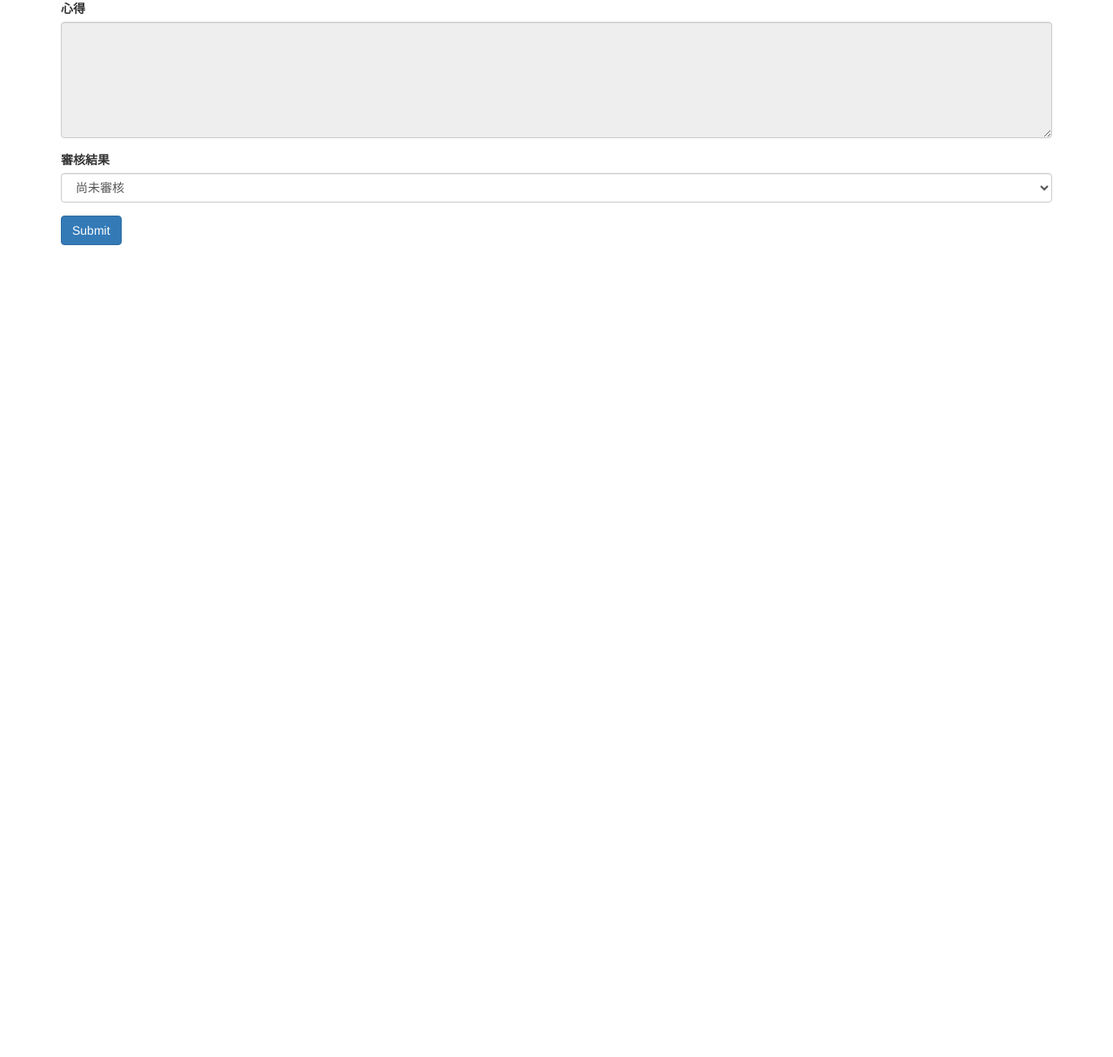
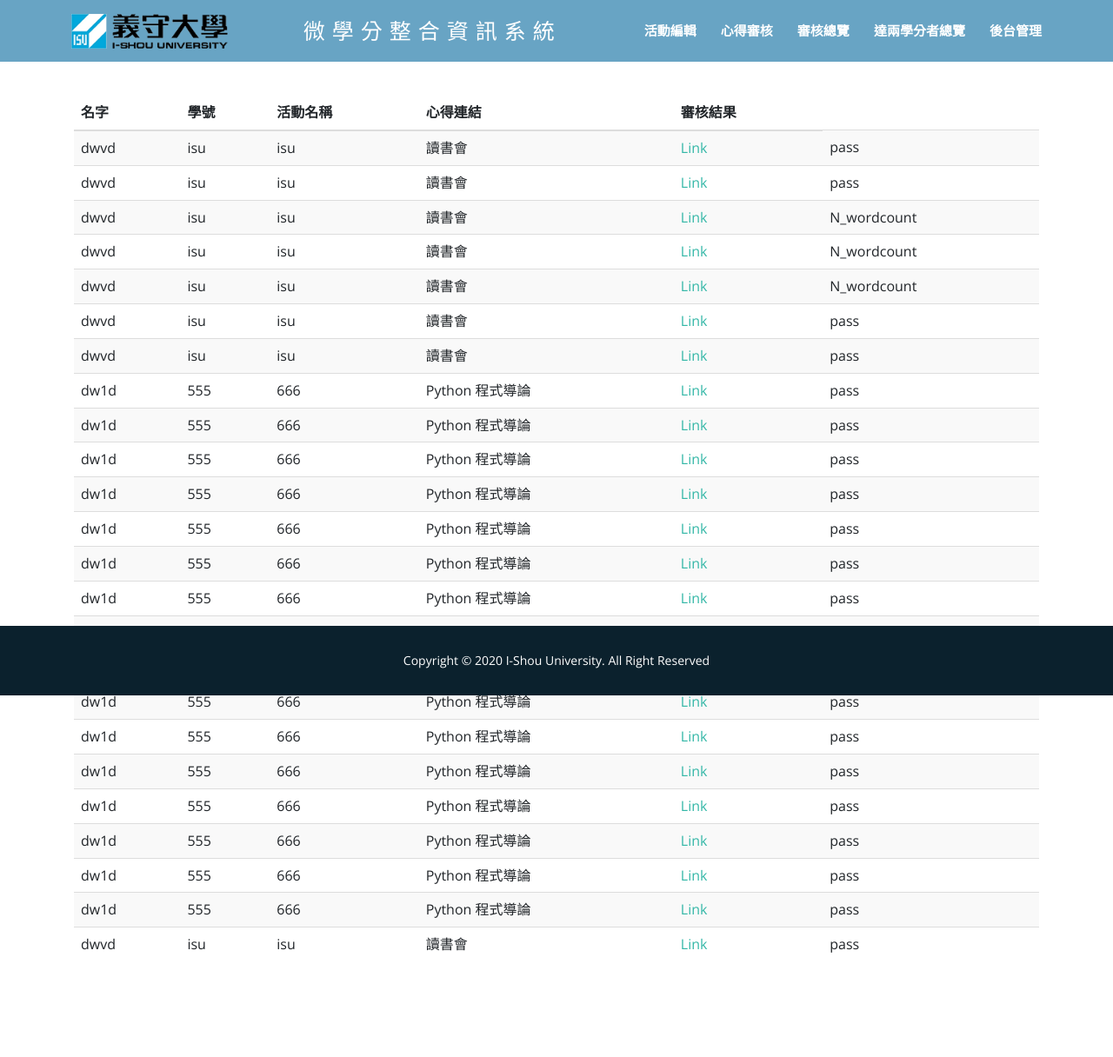
Before and after one commit to isu-cisa/isu-credential, a Flask app: page /verify_list in a window 1280 px wide. Shown: the whole page at 87% size. Before the commit the page ends 282 px from the top, so only its background shows below. Run offline with Flask 2, Linux system fonts and the light colour scheme; a user stored in the database is signed in; some libraries are stand-ins or nearby versions.

Commit message:
feat: review_check

```diff
--- a/backend/server.py
+++ b/backend/server.py
@@ -1,3 +1,5 @@
+import os
+import random, string
 from datetime import date
 import json
 import hashlib
@@ -200,8 +202,8 @@ def credential_editor():
         fp = open("static/experience.txt", "a")
         form_content = request.form
         exp = form_content.to_dict()
-        print("exp = ",exp)
         x = exp["activity_kind"].split("/")
+        exp["id"] = ''.join(random.choice(string.ascii_letters) for x in range(4))
         exp["Date"] = x[0]
         exp["ActivityName"] = x[1]
         exp["Credit"] = x[2]
@@ -268,7 +270,32 @@ def backend_credential_editor():
 @app.route("/verify_list")
 @login_required
 def verify_list():
-    return render_template('verify_list.html')
+    file_experience = open("static/experience_ovrview.txt", "r")
+    list_raw_experience = file_experience.readlines()
+    file_experience.close()
+
+    file_account = open("static/accounts.txt", "r")
+    list_raw_account = file_account.readlines()
+    file_account.close()
+
+    list_review = []
+
+    for obj_exp in list_raw_experience:
+        obj_exp = json.loads(obj_exp)
+
+        # find name
+        for obj_acc in list_raw_account:
+            obj_acc = json.loads(obj_acc)
+
+            if obj_exp["student_id"] == obj_acc["account"]:
+                obj_exp["name"] = obj_acc["name"]
+
+                if "status" in obj_exp:
+                    if obj_exp["status"] != "審核中":
+                        list_review.append(obj_exp)
+
+    return render_template('verify_list.html',list_review = list_review)
+
 
 @app.route("/review_check")
 @login_required
@@ -292,6 +319,9 @@ def review_check():
 
             if obj_exp["student_id"] == obj_acc["account"]:
                 obj_exp["name"] = obj_acc["name"]
+
+                if "status" not in obj_exp:
+                    obj_exp["status"] = "審核中"
 
                 list_review.append(obj_exp)
 
@@ -331,13 +361,50 @@ def backend_account_manage():
 def review_readonly():
     return render_template('review_readonly.html')
 
-@app.route("/review_check_url",methods=['GET'])
+@app.route("/review_check_url",methods=['GET', 'POST'])
 @login_required
 def review_check_url():
+        if request.method == 'POST':
+            form_content = request.form
+            dict_obj = form_content.to_dict()
+
+            if dict_obj["audit_result"] != "Not_yet":
+                list_output = []
+                file_experience = open("static/experience.txt", "r")
+                list_content = file_experience.readlines()
+                file_experience.close()
+
+                # remove old
+                obj_keep = {}
+                for obj in list_content:
+                    obj_json = json.loads(obj)
+                    if obj_json["id"] == dict_obj["cre_id"]:
+                        obj_keep = obj_json
+                        list_content.remove(obj)
+
+                # add new
+                obj_keep["status"] = dict_obj["audit_result"]
+
+                # write
+                os.remove("static/experience.txt")
+                with open('static/experience.txt', 'a') as file_experience:
+                    for obj in list_content:
+                        obj = json.loads(obj)
+                        file_experience.write(json.dumps(obj))
+                        file_experience.write("\n")
+
+                if "status" in obj_keep:
+                    with open('static/experience_ovrview.txt', 'a') as file_experience:
+                        file_experience.write(json.dumps(obj_keep))
+                        file_experience.write("\n")
+
+            return redirect(url_for("review_check"))
+
         exp = ""
         ActivityName = request.args.get("ActivityName")
         Date = request.args.get("Date")
         student_id = request.args.get("student_id")
+        cre_id = request.args.get("id")
 
         f = open("static/experience.txt", "r")
         content = f.readlines()
@@ -348,7 +415,7 @@ def review_check_url():
             if obj["student_id"] == student_id and obj["ActivityName"] == ActivityName and obj["Date"] == Date:
                 exp = obj["experience"]
 
-        return render_template('review_check_url.html',exp = exp)
+        return render_template('review_check_url.html',cre_id = cre_id, exp = exp)
 
 
 @app.route("/award_of_review")
--- a/backend/static/accounts.txt
+++ b/backend/static/accounts.txt
@@ -67,3 +67,6 @@
 {"name": "john", "account": "john112233", "password": "e04a4363766135aeff3e7147b83803246a53f47f", "group": "normal"}
 {"name": "john1122331", "account": "john1122331", "password": "e60bd4f9276f679dc780a6e5a30c1636877eced1", "group": "normal"}
 {"name": "123", "account": "12345", "password": "8cb2237d0679ca88db6464eac60da96345513964", "group": "normal"}
+{"name": "Sample", "account": "123456789A", "password": "be472353ac1c55ca42df82c73bd40a8ce8420a28", "group": "normal"}
+{"name": "test_student", "account": "10603049a", "password": "7e240de74fb1ed08fa08d38063f6a6a91462a815", "group": "normal"}
+{"name": "Sen", "account": "123456", "password": "7c4a8d09ca3762af61e59520943dc26494f8941b", "group": "normal"}
--- a/backend/static/activities.txt
+++ b/backend/static/activities.txt
@@ -8,3 +8,6 @@
 {"Date": "111", "activity_kind": "art", "ActivityName": "111", "EventVenue": "111", "Credit": "111"}
 {"Date": "2020-09/25", "activity_kind": "other", "ActivityName": "\u8b80\u66f8\u6703", "EventVenue": "\u5716\u66f8\u99282\u6a13", "Credit": "4"}
 {"Date": "2020-09-21", "activity_kind": "art", "ActivityName": "\u63d2\u82b1", "EventVenue": "\u5712\u85dd\u6559\u5ba4", "Credit": "2"}
+{"Date": "2020-01-01", "activity_kind": "art", "ActivityName": "\u7a0b\u5f0f\u6559\u80b2", "EventVenue": "\u6d3b\u52d5\u4e2d\u5fc3", "Credit": "1"}
+{"Date": "2020-01-02", "activity_kind": "lecture", "ActivityName": "\u7a0b\u5f0f\u6559\u80b2", "EventVenue": "\u6d3b\u52d5\u4e2d\u5fc3", "Credit": "3"}
+{"Date": "2020-01-99", "activity_kind": "lecture", "ActivityName": "\u7a0b\u5f0f\u6559\u80b2", "EventVenue": "\u96fb\u8166\u6559\u5ba4", "Credit": "3"}
--- a/backend/templates/review_check.html
+++ b/backend/templates/review_check.html
@@ -82,6 +82,7 @@
 			<table class="table table-striped">
         <thead>
                 <tr>
+                        <th>ID</th>
                         <th>名字</th>
                         <th>學號</th>
                         <th>活動名稱</th>
@@ -91,11 +92,12 @@
         </thead>
               {% for user in list_review  %}
                         <tr>
+				<td>{{user.id}}</td>
                                 <td>{{user.name}}</td>
                                 <td>{{user.student_id}}</td>
                                 <td>{{user.ActivityName}}</td>
-                                <td><A HREF ="/review_check_url?student_id={{user.student_id}}&ActivityName={{user.ActivityName}}&Date={{user.Date}}">Link</A></td>
-                                <td>審核中</td>
+				<td><A HREF ="/review_check_url?id={{user.id}}&student_id={{user.student_id}}&ActivityName={{user.ActivityName}}&Date={{user.Date}}">Link</A></td>
+				<td>{{user.status}}</td>
                         </tr>
                 {% endfor %}
 
--- a/backend/templates/verify_list.html
+++ b/backend/templates/verify_list.html
@@ -1,31 +1,144 @@
-<html>
+{% block content %}
+<html lang="zh-tw">
+
 <head>
-	<meta charset="utf-8">
-	<link rel="stylesheet" href="https://cdn.staticfile.org/twitter-bootstrap/3.3.7/css/bootstrap.min.css">
-	<script src="https://cdn.staticfile.org/jquery/2.1.1/jquery.min.js"></script>
-	<script src="https://cdn.staticfile.org/twitter-bootstrap/3.3.7/js/bootstrap.min.js"></script>
+  <meta charset="utf-8">
+  <meta content="width=device-width, initial-scale=1.0" name="viewport">
+
+
+  <title>審核總覽</title>
+
+  <!-- Favicons -->
+  <link href="static/resource/img/favicon.png" rel="icon">
+  <link href="static/resource/img/apple-touch-icon.png" rel="apple-touch-icon">
+
+  <!-- Google Fonts -->
+  <link href="https://fonts.googleapis.com/css?family=Open+Sans:300,300i,400,400i,600,600i,700,700i|Roboto:300,300i,400,400i,500,500i,700,700i&display=swap" rel="stylesheet">
+
+  <!-- Vendor CSS Files -->
+  <link href="static/resource/vendor/bootstrap/css/bootstrap.min.css" rel="stylesheet">
+  <link href="static/resource/vendor/animate.css/animate.min.css" rel="stylesheet">
+  <link href="static/resource/vendor/icofont/icofont.min.css" rel="stylesheet">
+  <link href="static/resource/vendor/boxicons/css/boxicons.min.css" rel="stylesheet">
+  <link href="static/resource/vendor/venobox/venobox.css" rel="stylesheet">
+  <link href="static/resource/vendor/owl.carousel/static/resource/owl.carousel.min.css" rel="stylesheet">
+  <link href="static/resource/vendor/aos/aos.css" rel="stylesheet">
+  <link rel="stylesheet" href="https://maxcdn.bootstrapcdn.com/bootstrap/3.4.1/css/bootstrap.min.css">
+  <link rel="stylesheet" href="https://cdn.staticfile.org/twitter-bootstrap/3.3.7/css/bootstrap.min.css"><!-- 因為表格需要 在5000有引用 -->
+
+
+
+  <!-- Template Main CSS File -->
+  <link href="static/resource/css/style.css" rel="stylesheet">
+
+  <!-- =======================================================
+  * Template Name: Moderna - v2.1.0
+  * Template URL: https://bootstrapmade.com/free-bootstrap-template-corporate-moderna/
+  * Author: BootstrapMade.com
+  * License: https://bootstrapmade.com/license/
+  ======================================================== -->
 </head>
+
 <body>
 
-<div class="container">
-  <form>
-	<div class="form-group">
-    <label for="experience">心得</label>
-    <textarea class="form-control" id="experience" rows="6" readonly></textarea>
-  </div>
-  </form>
-
-  <div class="form-group">
-    <label for="audit_result">審核結果</label>
-    <select class="form-control" id="audit_result">
-      <option value="Not_yet">尚未審核</option>
-      <option value="pass">審核通過</option>
-      <option value="N_wordcount">審核不通過，原因:字數不足</option>
-      <option value="N_activity">審核不通過，原因:未參加活動</option>
-    </select>
-  </div>
-   <button type="submit" class="btn btn-primary">Submit</button>
+    <!-- ======= Header ======= -->
+  <header id="header" class="fixed-top">
+    <div class="container-fluid d-flex justify-content-between align-items-center">
 
 
+      <!-- Uncomment below if you prefer to use an image logo -->
+      <a class="logo"><img src="static/resource/img/logo.png" alt="" class="img-fluid"></a>
+
+	  <div class="header-social-links">
+        <b>微學分整合資訊系統</b>
+      </div>
+
+      <nav class="nav-menu d-none d-lg-block">
+	  <ul>
+		<!-- 老師頁面 -->
+		<li><a href="/activity_info">活動編輯</a></li>
+		<li><a href="/review_check">心得審核</a></li>
+		<li><a href="/verify_list">審核總覽</a></li>
+		<li><a href="/award_of_review">達兩學分者總覽</a></li>
+		<li><a href="/backend">後台管理</a></li>
+        </ul>
+      </nav><!-- .nav-menu -->
+
+
+
+
+    </div>
+
+  </header><!-- End Header -->
+
+  <main id="main">
+
+    <!-- ======= Resume Section ======= -->
+    <section id="resume" class="resume">
+      <div class="container" data-aos="fade-up">
+
+        <div class="section-title">
+			<table class="table table-striped">
+        <thead>
+                <tr>
+                        <th>名字</th>
+                        <th>學號</th>
+                        <th>活動名稱</th>
+                        <th>心得連結</th>
+                        <th>審核結果</th>
+                </tr>
+        </thead>
+        <tbody>
+              {% for user in list_review  %}
+                        <tr>
+                                <td>{{user.id}}</td>
+                                <td>{{user.name}}</td>
+                                <td>{{user.student_id}}</td>
+                                <td>{{user.ActivityName}}</td>
+                                <td><A HREF ="/review_check_url?id={{user.id}}&student_id={{user.student_id}}&ActivityName={{user.ActivityName}}&Date={{user.Date}}">Link</A></td>
+                                <td>{{user.status}}</td>
+                        </tr>
+                {% endfor %}
+
+        </tbody>
+		</table>
+        </div>
+      </div>
+    </section><!-- End Resume Section -->
+
+  </main><!-- End #main -->
+
+  <!-- ======= Footer ======= -->
+  <footer id="footer">
+
+    <div class="container">
+      <div class="copyright">
+        Copyright © 2020 I-Shou University. All Right Reserved
+      </div>
+    </div>
+  </footer><!-- End Footer -->
+
+  <div id="preloader"></div>
+  <a href="#" class="back-to-top"><i class="bx bx-up-arrow-alt"></i></a>
+
+  <!-- Vendor JS Files -->
+  <script src="static/resource/vendor/jquery/jquery.min.js"></script>
+  <script src="static/resource/vendor/bootstrap/js/bootstrap.bundle.min.js"></script>
+  <script src="static/resource/vendor/jquery.easing/jquery.easing.min.js"></script>
+  <script src="static/resource/vendor/php-email-form/validate.js"></script>
+  <script src="static/resource/vendor/waypoints/jquery.waypoints.min.js"></script>
+  <script src="static/resource/vendor/counterup/counterup.min.js"></script>
+  <script src="static/resource/vendor/owl.carousel/owl.carousel.min.js"></script>
+  <script src="static/resource/vendor/isotope-layout/isotope.pkgd.min.js"></script>
+  <script src="static/resource/vendor/venobox/venobox.min.js"></script>
+  <script src="static/resource/vendor/aos/aos.js"></script>
+  <script src="https://cdn.staticfile.org/twitter-bootstrap/3.3.7/js/bootstrap.min.js"></script>  <!-- 因為表格需要 在5000有引用 -->
+
+
+  <!-- Template Main JS File -->
+  <script src="static/resource/js/main.js"></script>
+
 </body>
+
 </html>
+{% endblock %}
```
Also changed, not shown: backend/static/award.txt (+10 -0 lines), backend/static/experience.txt (+9 -9 lines), backend/static/experience_ovrview.txt (added, +9 -0 lines), backend/templates/review_check_url.html (+4 -3 lines).
